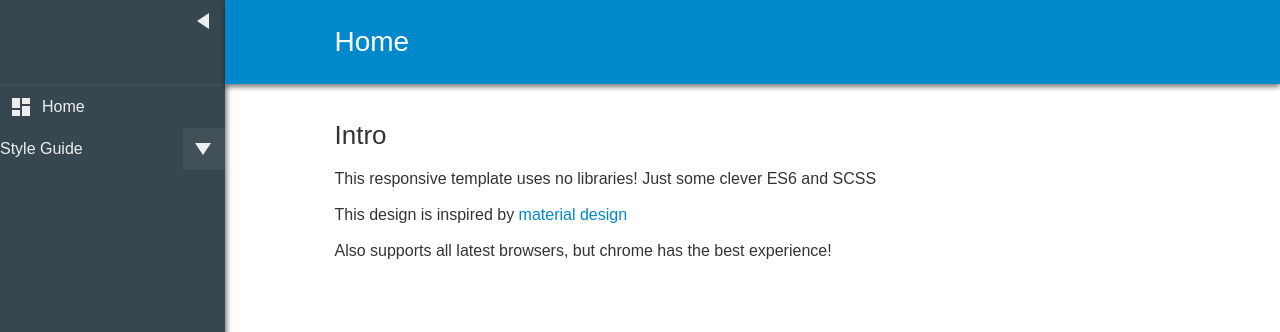
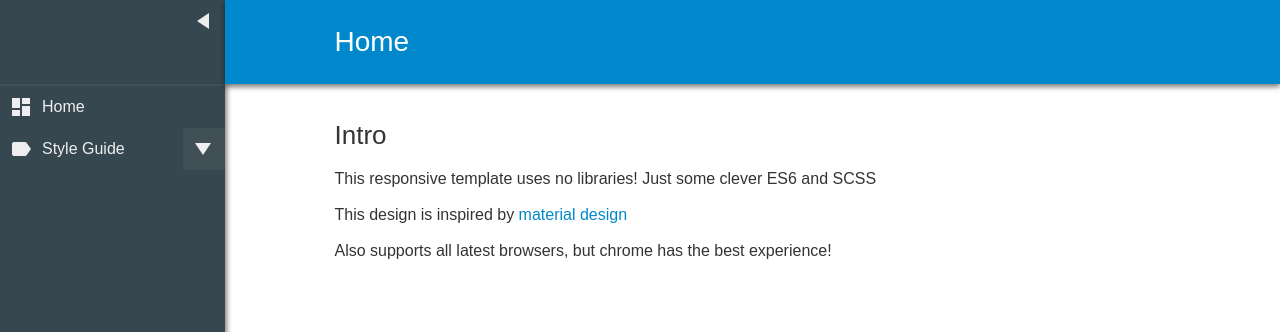
Before and after one commit to zeraphie/zeraphie.github.io, a Jekyll site: the page built from index.md, in a window 1280 px wide. Shown: the top 332 px of the page. Built offline with Jekyll 4.4.1, drawn with Linux system fonts in a browser that asks for light colours.

Commit message:
Update default.html

```diff
--- a/_layouts/default.html
+++ b/_layouts/default.html
@@ -28,11 +28,22 @@
                     {% endunless %}
                 {% endfor %}
                 {% for category in site.categories %}
-                  <li><a name="{{ category | first }}">{{ category | first }}</a>
+                    <li>
+                        <a href="{{ category | first }}">
+                            <i class="material-icons">label</i>
+                            {{ category | first }}
+                        </a>
                         <ul>
                             {% for posts in category %}
                                 {% for post in posts %}
-                        <li><a href="{{ post.url }}">{{ post.title }}</a></li>
+                                    {% unless post.category %}
+                                    <li>
+                                        <a href="{{ post.url }}">
+                                            <i class="material-icons">{{ post.icon }}</i>
+                                            {{ post.title }}
+                                        </a>
+                                    </li>
+                                    {% endunless %}
                                 {% endfor %}
                             {% endfor %}
                         </ul>
```
Lines whose indentation alone changed are shown as unchanged.
